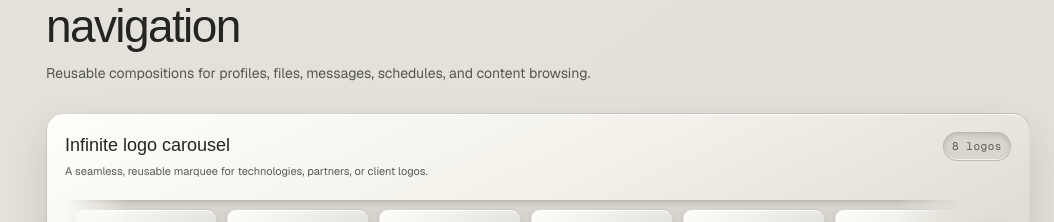
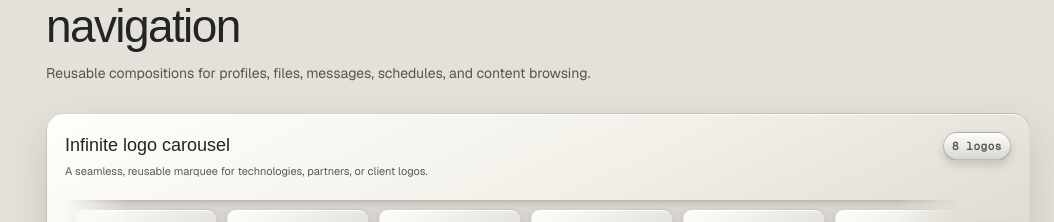
Before and after one commit to alvindemesadev/kinetic-ui, a React (Vite) app: page / in a window 1280 px wide. Shown: the part 2686-2908 px from the top of the page, without its empty margins (226-1280 px from the left). Built offline with nearby package versions, Linux system fonts and the light colour scheme; a web font is replaced by a local one.

Commit message:
fix: finish tactile badge surfaces

```diff
--- a/src/styles/components/showcase-layout.css
+++ b/src/styles/components/showcase-layout.css
@@ -1444,13 +1444,14 @@ kbd {
 .component-count {
   flex: none;
   padding: 5px 8px;
-  border: 1px solid var(--border);
+  border: 1px solid color-mix(in srgb, var(--border) 86%, var(--text-soft));
   border-radius: var(--kinetic-radius-pill);
   color: var(--text-muted);
-  background: var(--surface-inset);
-  box-shadow: var(--shadow-inset);
+  background: linear-gradient(180deg, var(--surface-top), var(--surface-bottom));
+  box-shadow: var(--shadow-control);
   font-family: var(--font-geist-mono), monospace;
   font-size: var(--text-2xs);
+  font-weight: 650;
   letter-spacing: 0.05em;
 }
 .ui-kit.density-compact {
--- a/src/styles/components/ui-primitives.css
+++ b/src/styles/components/ui-primitives.css
@@ -953,7 +953,7 @@
 .ui-kit [data-slot="avatar-group-count"] {
   border-color: var(--border);
   color: var(--text-soft);
-  background: var(--surface-inset);
+  background: linear-gradient(180deg, var(--surface-top), var(--surface-bottom));
   box-shadow: var(--shadow-control);
 }
 .ui-kit [data-slot="avatar-group-count"] {
```
